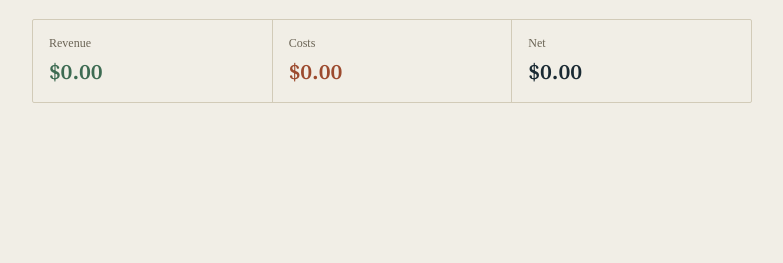
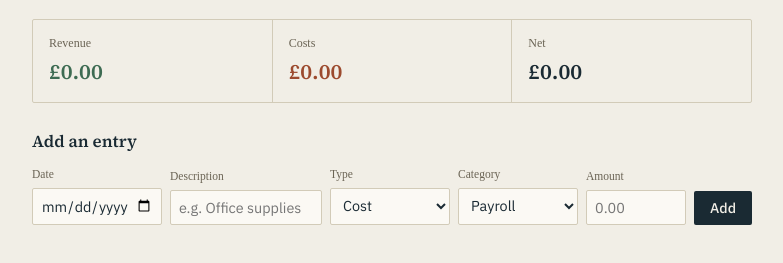
Before and after one commit to 13ryanking/FinanceFlow1, a plain HTML site: page index.html in a window 1280 px wide. Shown: the part 101-364 px from the top of the page, without its empty margins (248-1031 px from the left). Drawn offline with Linux system fonts and the light colour scheme.

Commit message:
fixed a bit of messed up code =. added the input row where i will type transactions

```diff
--- a/index.html
+++ b/index.html
@@ -83,6 +83,62 @@
         .sum-val.income  { color: var(--green); }
         .sum-val.expense { color: var(--rust); }
 
+                section { margin-bottom: 30px; }
+
+        h2 {
+            font-family: 'Source Serif 4', serif;
+            font-size: 1.05rem;
+            font-weight: 600;
+            margin: 0 0 12px;
+        }
+
+        form.entry {
+            display: flex;
+            flex-wrap: wrap;
+            gap: 8px;
+            align-items: flex-end;
+        }
+
+        .field {
+            display: flex;
+            flex-direction: column;
+            gap: 4px;
+        }
+
+        .field label {
+            font-size: 0.72rem;
+            color: var(--muted);
+        }
+
+        .field input, .field select {
+            font-family: 'IBM Plex Sans';
+            font-size: 0.9rem;
+            padding: 7px 8px;
+            border: 1px solid var(--line);
+            border-radius: 2px;
+            background: var(--card);
+            color: var(--ink);
+        }
+
+        .field.grow { flex: 1; min-width: 140px; }
+        .field.date { width: 130px; }
+        .field.amt  { width: 100px; }
+        .field.type select, .field.cat select { width: 120px; }
+
+        button.add {
+            background: var(--ink);
+            color: var(--paper);
+            border: none;
+            padding: 8px 16px;
+            border-radius: 2px;
+            font-size: 0.88rem;
+            cursor: pointer;
+            font-family: 'IBM Plex Sans';
+            font-weight: 500;
+        }
+
+        button.add:hover { opacity: 0.88; }
+
 
     </style>
 </head>
@@ -93,19 +149,57 @@
                 <div class="summary">
             <div class="sum-cell">
                 <div class="sum-label">Revenue</div>
-                <div class="sum-val income" id="sumIncome">$0.00</div>
+                <div class="sum-val income" id="sumIncome">£0.00</div>
             </div>
             <div class="sum-cell">
                 <div class="sum-label">Costs</div>
-                <div class="sum-val expense" id="sumExpense">$0.00</div>
+                <div class="sum-val expense" id="sumExpense">£0.00</div>
             </div>
             <div class="sum-cell">
                 <div class="sum-label">Net</div>
-                <div class="sum-val" id="sumNet">$0.00</div>
+                <div class="sum-val" id="sumNet">£0.00</div>
             </div>
         </div>
 
-        </div>
+        <section>
+            <h2>Add an entry</h2>
+            <form class="entry" id="entryForm">
+                <div class="field date">
+                    <label>Date</label>
+                    <input type="date" id="fDate" required>
+                </div>
+                <div class="field grow">
+                    <label>Description</label>
+                    <input type="text" id="fDesc" placeholder="e.g. Office supplies" required>
+                </div>
+                <div class="field type">
+                    <label>Type</label>
+                    <select id="fType">
+                        <option value="expense">Cost</option>
+                        <option value="income">Revenue</option>
+                    </select>
+                </div>
+                <div class="field cat">
+                    <label>Category</label>
+                    <select id="fCat">
+                        <option value="Payroll">Payroll</option>
+                        <option value="Rent">Rent</option>
+                        <option value="Supplies">Supplies</option>
+                        <option value="Marketing">Marketing</option>
+                        <option value="Software">Software</option>
+                        <option value="Travel">Travel</option>
+                        <option value="Taxes">Taxes</option>
+                        <option value="Other">Other</option>
+                    </select>
+                </div>
+                <div class="field amt">
+                    <label>Amount</label>
+                    <input type="number" id="fAmt" step="0.01" min="0" placeholder="0.00" required>
+                </div>
+                <button class="add" type="submit">Add</button>
+            </form>
+        </section>
+
     </div>
 </body>
 </html>
```
